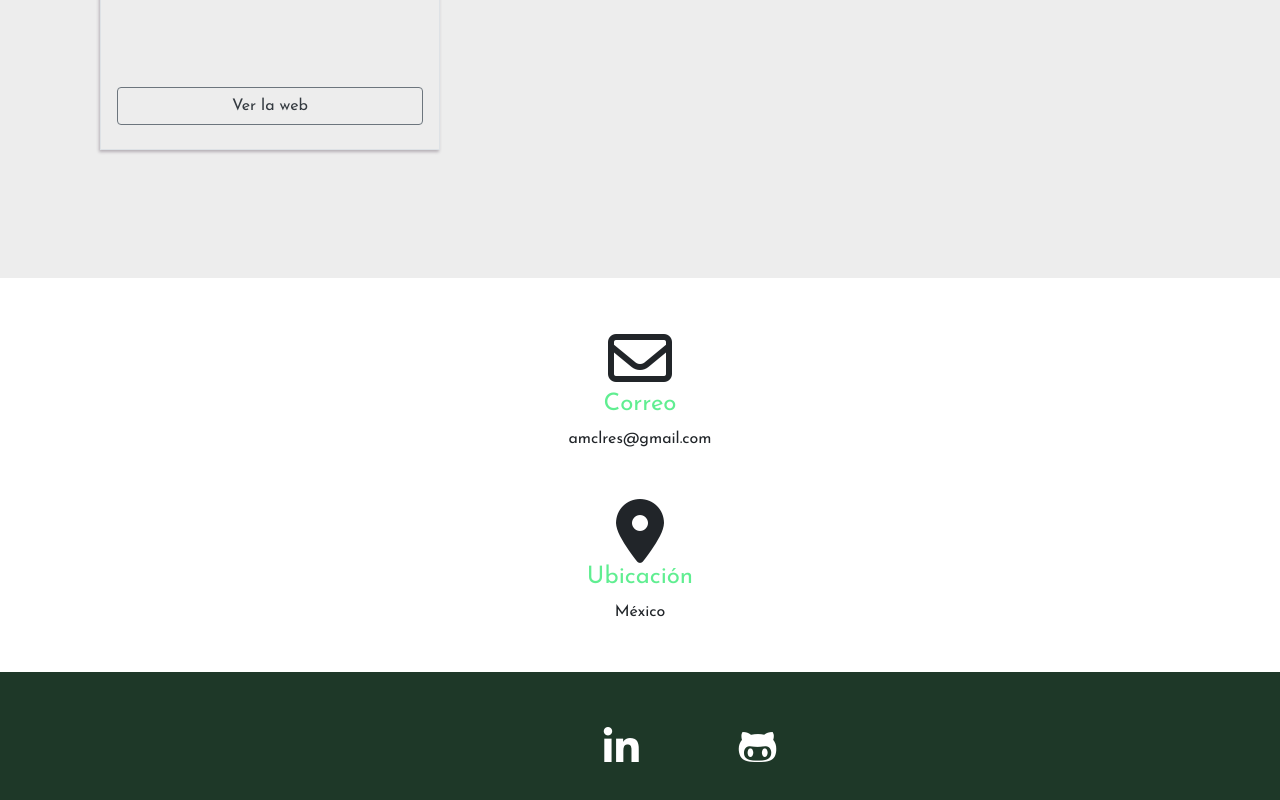
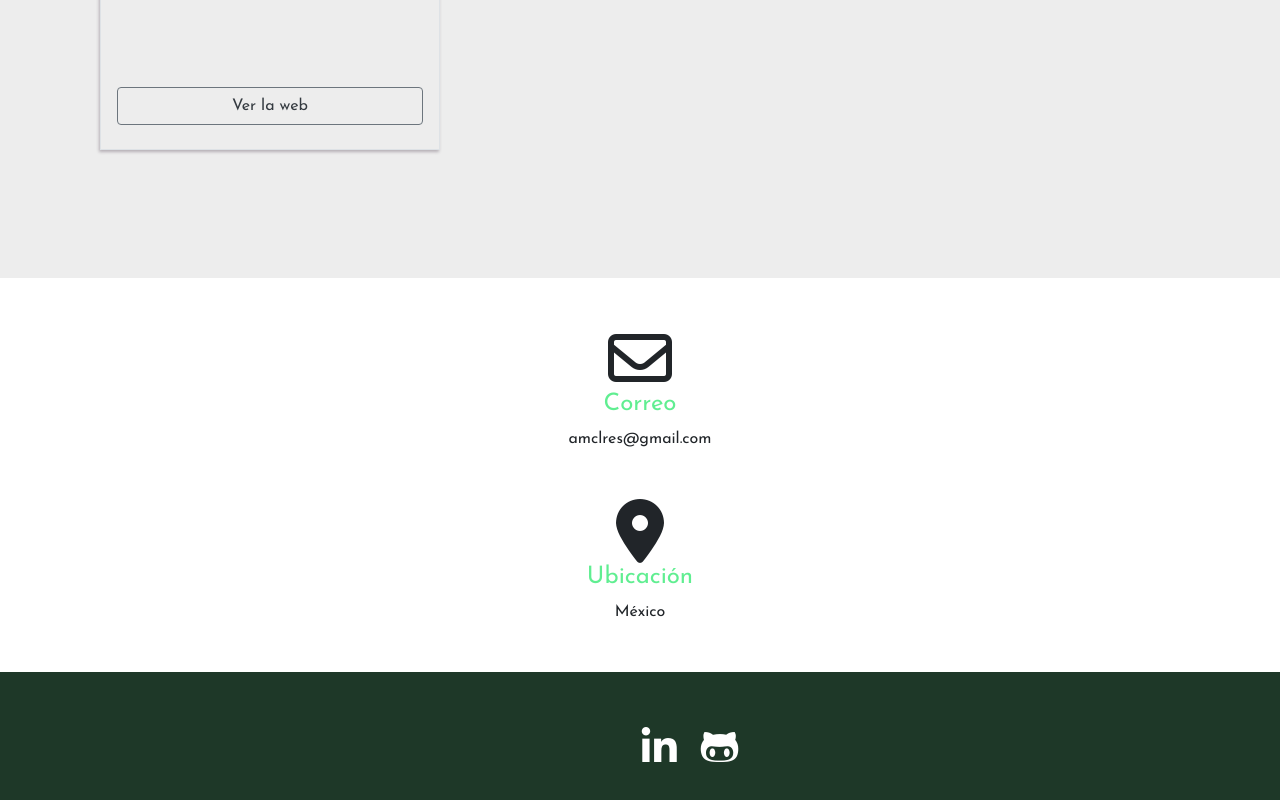
Before and after one commit to Andresrom1123/Andresrom1123.github.io, a plain HTML site: page index.html in a window 1280 px wide. Shown: the part 2557-3357 px from the top of the page. Drawn offline with nearby package versions, Linux system fonts and the light colour scheme.

Commit message:
Udapted icons

```diff
--- a/index.html
+++ b/index.html
@@ -132,10 +132,10 @@
 
   <!--  redes-sociales  -->
     <div class="redes-sociales">
-      <a href="https://www.linkedin.com/in/andres-romero-069b961a8/" target="_blank">
+      <a class="px-0 mr-4" href="https://www.linkedin.com/in/andres-romero-069b961a8/" target="_blank">
         <i class="fab fa-linkedin-in"></i>
       </a>
-      <a href="https://github.com/Andresrom1123/" target="_blank">
+      <a class="px-0" href="https://github.com/Andresrom1123/" target="_blank">
         <i class="fab fa-github-alt"></i>
       </a>
     </div>
```
